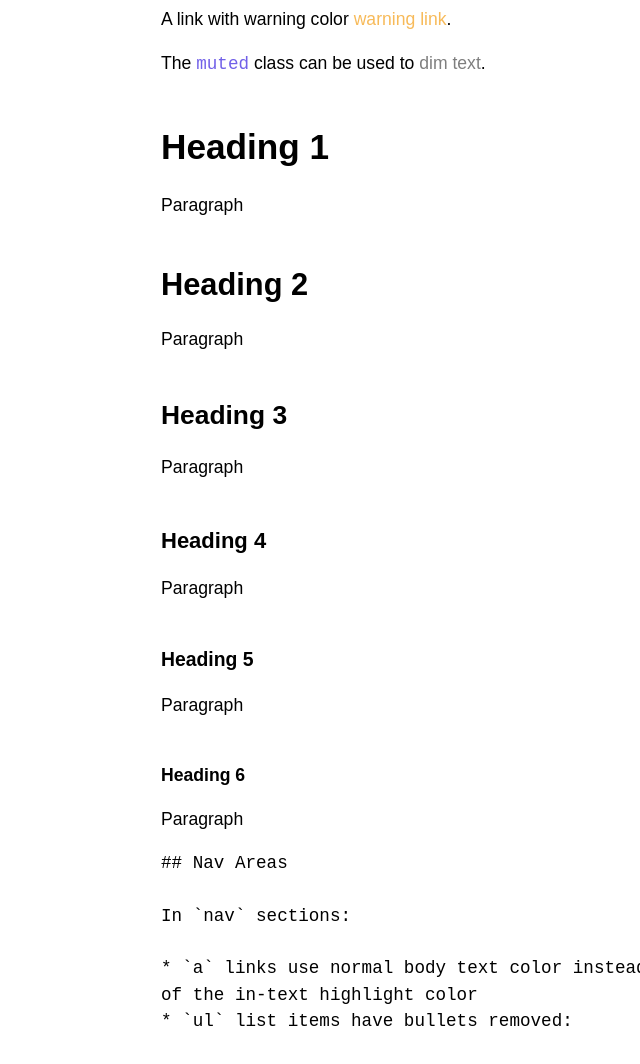
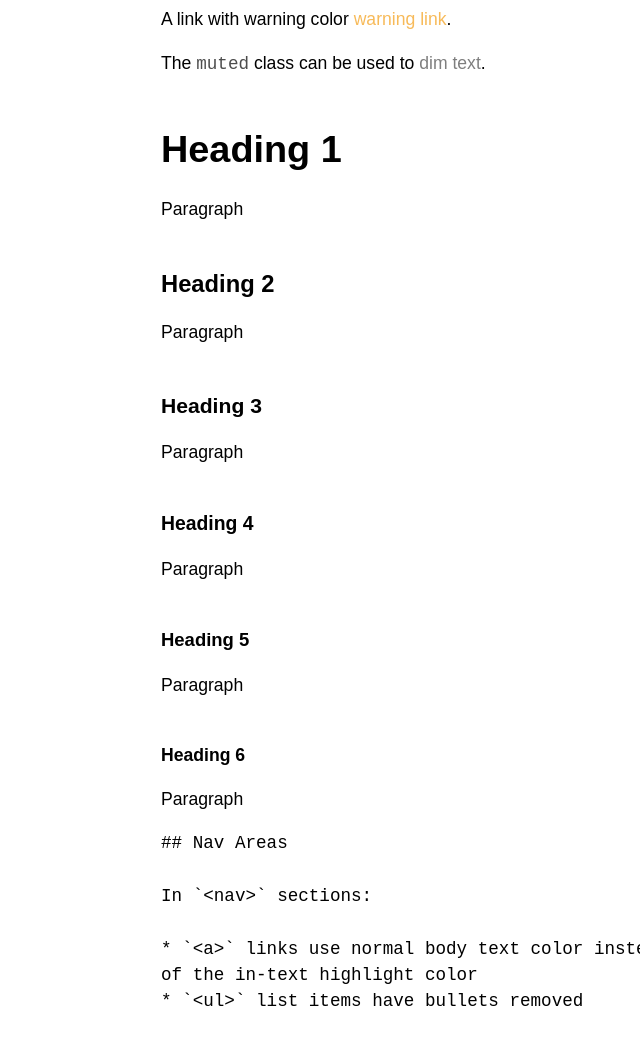
Before and after one commit to codeonlyjs/stylish, a website: page index.html in a window 1280 px wide. Shown: the part 960-2024 px from the top of the page, without its empty margins (79-719 px from the left). Drawn offline with Linux system fonts and the light colour scheme; a script that the page names is missing.

Commit message:
Change code colour to dimmed main text color, adjusted heading sizes, tweaking control groups

```diff
--- a/index.html
+++ b/index.html
@@ -171,11 +171,11 @@ Stylish uses several classes to change the primary color of items:
 <pre class="markdown">
 ## Nav Areas
 
-In `nav` sections:
+In `&lt;nav&gt;` sections:
 
-* `a` links use normal body text color instead
+* `&lt;a&gt;` links use normal body text color instead
 of the in-text highlight color
-* `ul` list items have bullets removed:
+* `&lt;ul&gt;` list items have bullets removed
 
 </pre>
 
@@ -679,6 +679,7 @@ To customize colors, provide colors for both the dark and the light theme:
 * `--[dark/light]-warning-color` - color of the `warning` color class
 * `--[dark/light]-danger-color` - color of the `danger` color class
 * `--[dark/light]-body-back-color` - color of the main document background
+* `--[dark/light]-body-fore-color` - color of the text in the main document
 
 All other colors are derived from the above and can be used when
 styling your own elements:
@@ -699,6 +700,7 @@ styling your own elements:
 * `--warning-color` - color of the `warning` color class
 * `--danger-color` - color of the `danger` color class
 * `--body-back-color` - color of the main document background
+* `--body-fore-color` - color of text in the main document
 * `--class-text-color` - text color for the currently selected color class
 * `--class-back-color` - background color for currently selected color class
 * `--class-fore-color` - foreground color for currently selected color class
--- a/stylish.css
+++ b/stylish.css
@@ -57,7 +57,7 @@
             hsl(from var(--accent-color) h s var(--fore-color-l)) 30%
         );
         */
-    --code-color: var(--accent-color);
+    --code-color: rgb(from var(--body-fore-color) r g b / 70%);
     --gridline-color: rgb(from var(--body-fore-color) r g b / 20%);
     --disabled-color: color-mix(in srgb, #808080, var(--back-color) 30%);
     --input-back-color: color-mix(in srgb, #808080, var(--back-color) 85%);
@@ -203,11 +203,11 @@ code
     color: var(--code-color);
 }
 
-h1 { font-size: 2.0rem;  margin-bottom: 1rem; margin-top: 2.5rem; }
-h2 { font-size: 1.75rem; margin-bottom: 1rem; margin-top: 2.5rem; }
-h3 { font-size: 1.5rem;  margin-bottom: 1rem; margin-top: 2.5rem; }
-h4 { font-size: 1.25rem; margin-bottom: 1rem; margin-top: 2.5rem; }
-h5 { font-size: 1.1rem;  margin-bottom: 1rem; margin-top: 2.5rem; }
+h1 { font-size: 2.15rem;  margin-bottom: 1rem; margin-top: 2.5rem; }
+h2 { font-size: 1.35rem; margin-bottom: 1rem; margin-top: 2.5rem; }
+h3 { font-size: 1.2rem;  margin-bottom: 1rem; margin-top: 2.5rem; }
+h4 { font-size: 1.1rem; margin-bottom: 1rem; margin-top: 2.5rem; }
+h5 { font-size: 1.05rem;  margin-bottom: 1rem; margin-top: 2.5rem; }
 h6 { font-size: 1rem;    margin-bottom: 1rem; margin-top: 2.5rem; }
 
 .muted { opacity: 0.5; }
@@ -631,7 +631,6 @@ input[type=week],
 input[type=file],
 textarea
 {
-    padding: .475rem .65rem;
     background-color: var(--input-back-color);
     color: var(--body-fore-color);
     border-width: 1px;
@@ -680,16 +679,15 @@ input[type=file]::file-selector-button
     position: relative;
     display: inline-flex;
     align-items: baseline;
+    line-height: 1rem;
 
     span
     {
+        border-radius: 5px;
+        padding: calc(.475rem + 1px) calc(.65rem + 1px);
+        z-index: -1;
         background-color: var(--class-back-color);
-        border-radius: 5px;
-        padding: .475rem .65rem;
-        border-top: 1px solid var(--class-back-color);
-        border-bottom: 1px solid var(--class-back-color);
         color: var(--class-fore-color);
-        z-index: -1;
     }
 
     :not(:first-child),
```
